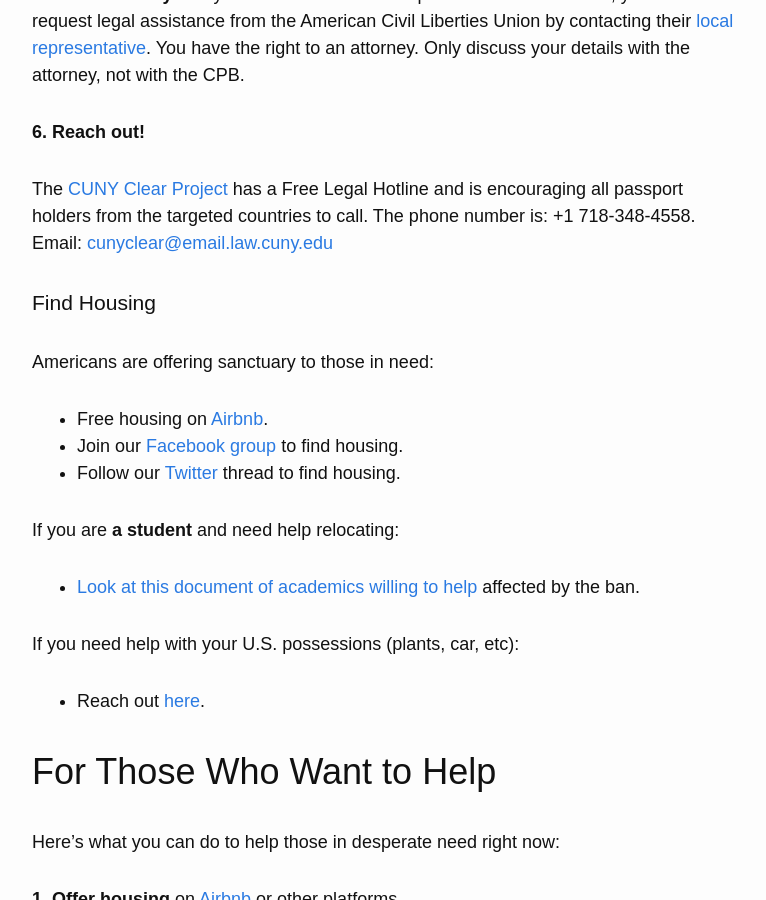
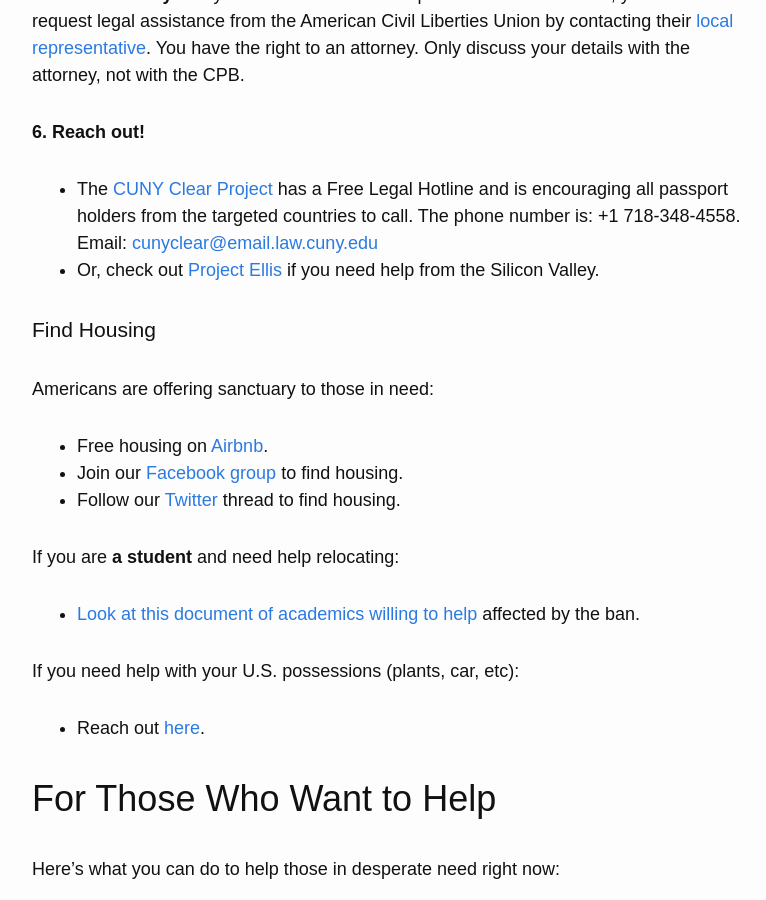
Before and after one commit to RichardLitt/stranded-by-trump, a Jekyll site: the page built from index.md, in a window 1280 px wide and 900 px high, scrolled down 1371 px. Shown: the whole window, without its empty margins (253-1019 px from the left). Built offline with Jekyll 4.4.1, drawn with Linux system fonts in a browser that asks for light colours; nearby versions of some CDN libraries; our own code applies the rules of GitHub Pages for plain Markdown files.

Commit message:
Closed #30

```diff
--- a/index.md
+++ b/index.md
@@ -36,8 +36,10 @@ Here’s what to know if you are denied entry to the United States:
 
 **6. Reach out!**
 
-The <a target="_blank" href="http://www.law.cuny.edu/academics/clinics/immigration/clear.html">CUNY Clear Project</a> has a Free Legal Hotline and is encouraging all passport holders from the targeted countries to call.
+- The <a target="_blank" href="http://www.law.cuny.edu/academics/clinics/immigration/clear.html">CUNY Clear Project</a> has a Free Legal Hotline and is encouraging all passport holders from the targeted countries to call.
 The phone number is: +1 718-348-4558. Email: <a href="mailto:cunyclear@email.law.cuny.edu" target="_blank">cunyclear@email.law.cuny.edu</a>
+- Or, check out [Project Ellis](https://github.com/mcgd/project-ellis) if you need help from the Silicon Valley.
+
 
 ### Find Housing
 
```
